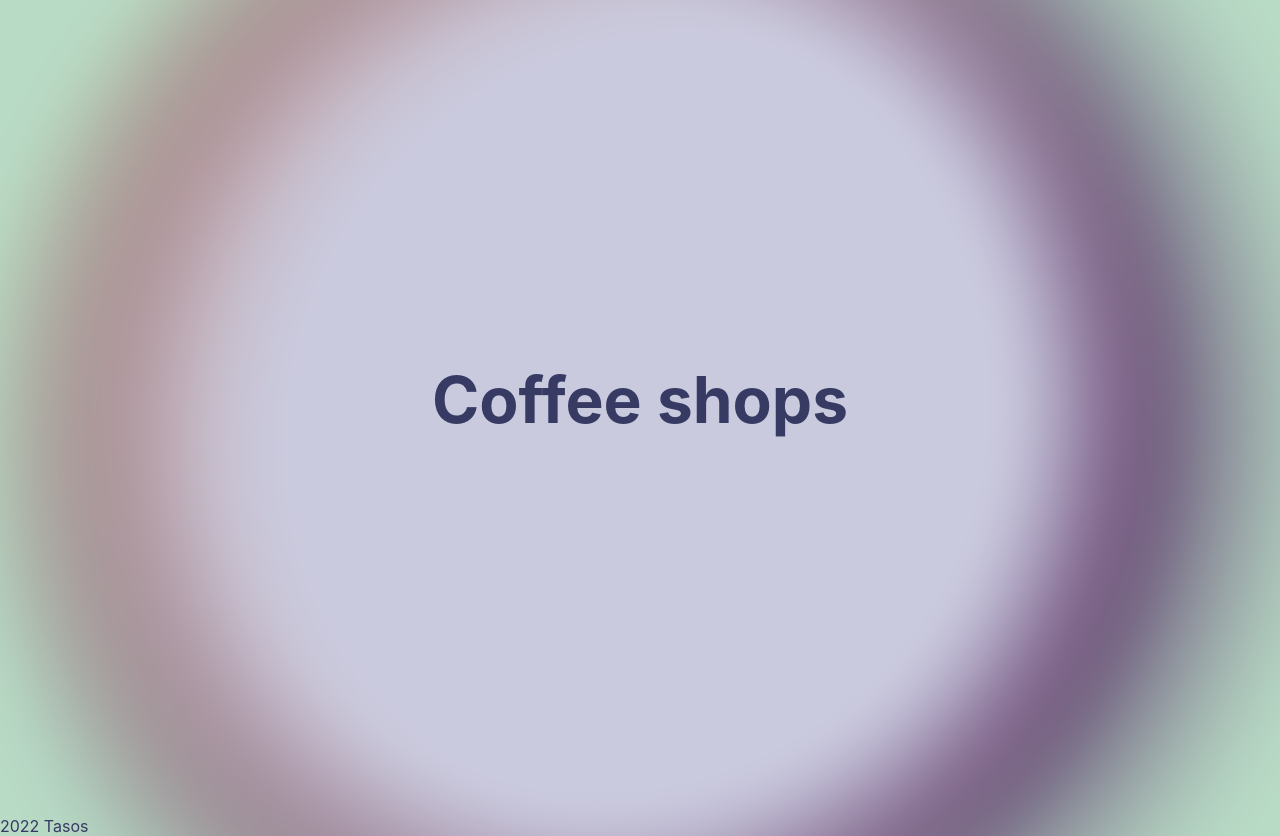
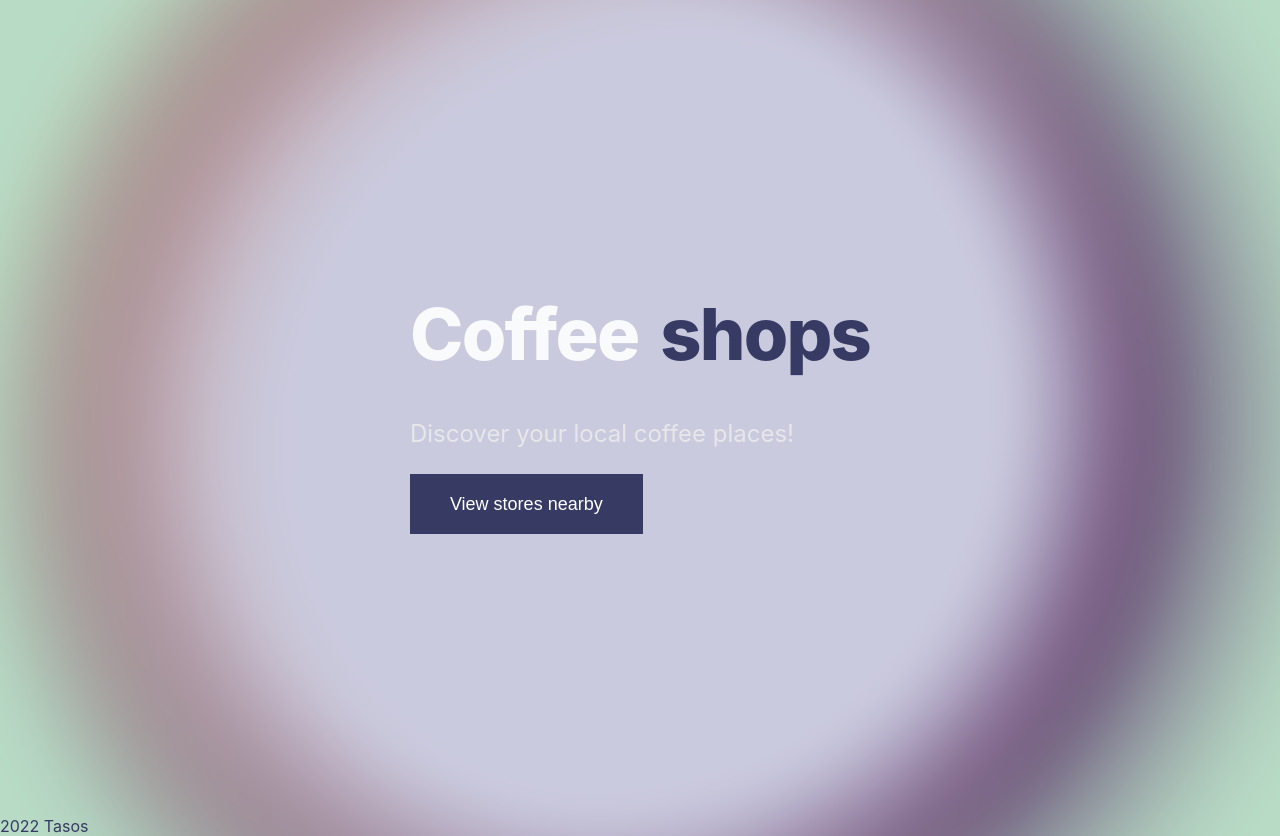
Before and after one commit to TasosKyr/nextjs-coffee-shops, a Next.js app: page / in a window 1280 px wide. Built offline with nearby package versions, Linux system fonts and the light colour scheme.

Commit message:
create new routes

```diff
--- /dev/null
+++ b/components/banner.js
@@ -0,0 +1,15 @@
+import styles from "../styles/Banner.module.css";
+
+const Banner = ({buttonText, handleOnClick}) => {
+  return (
+    <div className={styles.container}>
+      <h1 className={styles.title}>
+        <span className={styles.title1}>Coffee</span> <span className={styles.title2}>shops</span>
+      </h1>
+      <p className={styles.subtitle}>Discover your local coffee places!</p>
+      <button className={styles.button} onClick={handleOnClick}>{buttonText}</button>
+    </div>
+  );
+};
+
+export default Banner;
--- /dev/null
+++ b/pages/cofee-store/[id].js
@@ -0,0 +1,5 @@
+export default function CoffeStore() {
+  return (
+    <div>Coffee Store</div>
+  )
+}
--- a/pages/index.js
+++ b/pages/index.js
@@ -1,20 +1,24 @@
 import Head from "next/head";
-import Image from "next/image";
 import styles from "../styles/Home.module.css";
+import Banner from "../components/banner";
 
 export default function Home() {
+  const buttonText = "View stores nearby";
+
+  const handleOnBannerBtnClick = () => {
+    console.log("banner btn")
+  }
   return (
     <div className={styles.container}>
       <Head>
-        <title>Create Next App</title>
+        <title>Coffee Shops</title>
         <meta name="description" content="Generated by create next app" />
         <link rel="icon" href="/favicon.ico" />
       </Head>
 
       <main className={styles.main}>
-        <h1 className={styles.title}>Coffee shops</h1>
+        <Banner buttonText={buttonText} handleOnClick={handleOnBannerBtnClick}/>
       </main>
-
     </div>
   );
 }
--- /dev/null
+++ b/styles/Banner.module.css
@@ -0,0 +1,134 @@
+/** By default, this is a mobile breakpoint **/
+.container {
+  margin-bottom: 1rem;
+}
+
+.title {
+  letter-spacing: -0.025em;
+  font-weight: 800;
+  color: var(--text-black);
+
+  font-size: 3rem /* 48px */;
+  line-height: 1;
+}
+
+.title1 {
+  color: rgba(249, 250, 251, 1);
+}
+
+.title2 {
+  display: block;
+  color: var(--text-purple);
+}
+
+.subtitle {
+  margin-top: 0.75rem;
+  font-size: 1.5rem /* 24px */;
+  line-height: 2rem /* 32px */;
+
+  color: var(--text-white-100);
+}
+
+.buttonWrapper {
+  margin-top: 1.25rem;
+}
+
+.button {
+  background-color: var(--text-purple);
+  cursor: pointer;
+  color: white;
+  outline: 0;
+  border: 0px;
+
+  padding-top: 1rem /* 16px */;
+  padding-bottom: 1rem /* 16px */;
+  font-size: 1.125rem /* 18px */;
+  line-height: 1.75rem /* 28px */;
+  padding-left: 2.5rem /* 40px */;
+  padding-right: 2.5rem /* 40px */;
+}
+
+.button:hover {
+  background-color: var(--text-purple-light);
+}
+
+/**
+  Breakpoints:
+  ------------
+  sm: min-width: 640px; //small device
+  md: min-width: 768px; // medium device
+  lg: min-width: 1024px; // large device
+  xl: min-width: 1280px; // extra large device
+  2xl: min-width: 1536px; // 2 x extra large device
+**/
+
+/** sm breakpoint **/
+@media (min-width: 640px) {
+  .title {
+    font-size: 3rem /* 48px */;
+    line-height: 1;
+  }
+
+  .subtitle {
+    margin-top: 1.25rem;
+    max-width: 36rem;
+  }
+
+  .buttonWrapper {
+    display: flex;
+    margin-top: 2rem;
+  }
+}
+
+/** md breakpoint **/
+@media (min-width: 768px) {
+  .title {
+    font-size: 3.75rem /* 60px */;
+    line-height: 1;
+  }
+
+  .subtitle {
+    margin-top: 1.25rem;
+  }
+
+  .button {
+    padding-top: 1rem /* 16px */;
+    padding-bottom: 1rem /* 16px */;
+    font-size: 1.125rem /* 18px */;
+    line-height: 1.75rem /* 28px */;
+    padding-left: 2.5rem /* 40px */;
+    padding-right: 2.5rem /* 40px */;
+  }
+}
+
+/** lg breakpoint **/
+@media (min-width: 1024px) {
+  .container {
+    text-align: left;
+  }
+
+  .title {
+    font-size: 4.5rem /* 72px */;
+    line-height: 1;
+  }
+
+  .title2 {
+    padding-left: 0.5rem;
+  }
+
+  .subtitle {
+    margin-left: 0px;
+    margin-right: 0px;
+  }
+
+  .buttonWrapper {
+    justify-content: flex-start;
+  }
+}
+
+/** xl breakpoint **/
+@media (min-width: 1280px) {
+  .title2 {
+    display: inline;
+  }
+}
--- a/styles/globals.css
+++ b/styles/globals.css
@@ -21,8 +21,9 @@ a {
   box-sizing: border-box;
 }
 
-@media (prefers-color-scheme: dark) {
-  html {
-    color-scheme: dark;
-  }
+:root {
+  --text-purple: rgb(55, 59, 100);
+  --text-purple-light: rgb(74, 79, 135);
+  --text-black: rgba(17, 24, 39, 1);
+  --text-white-100: rgba(229, 231, 235, 1);
 }
```
